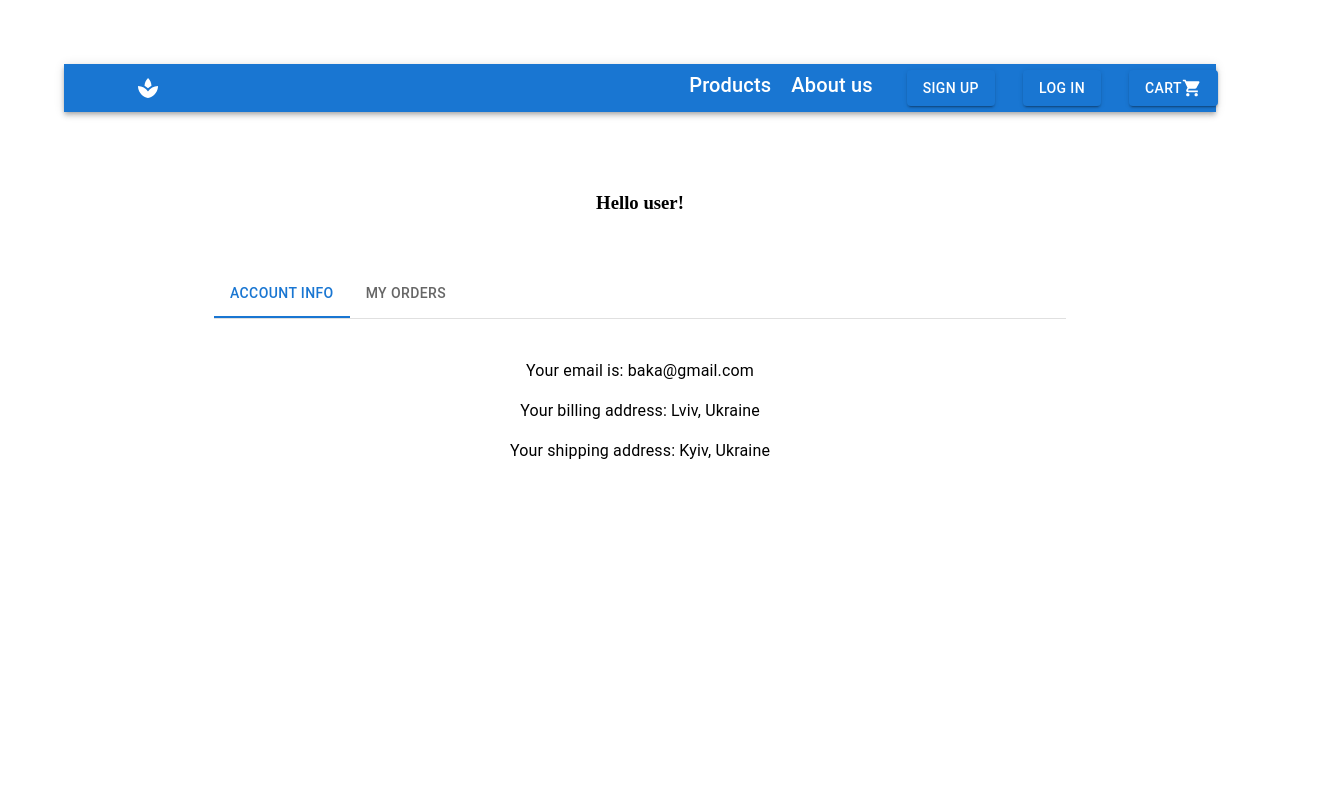
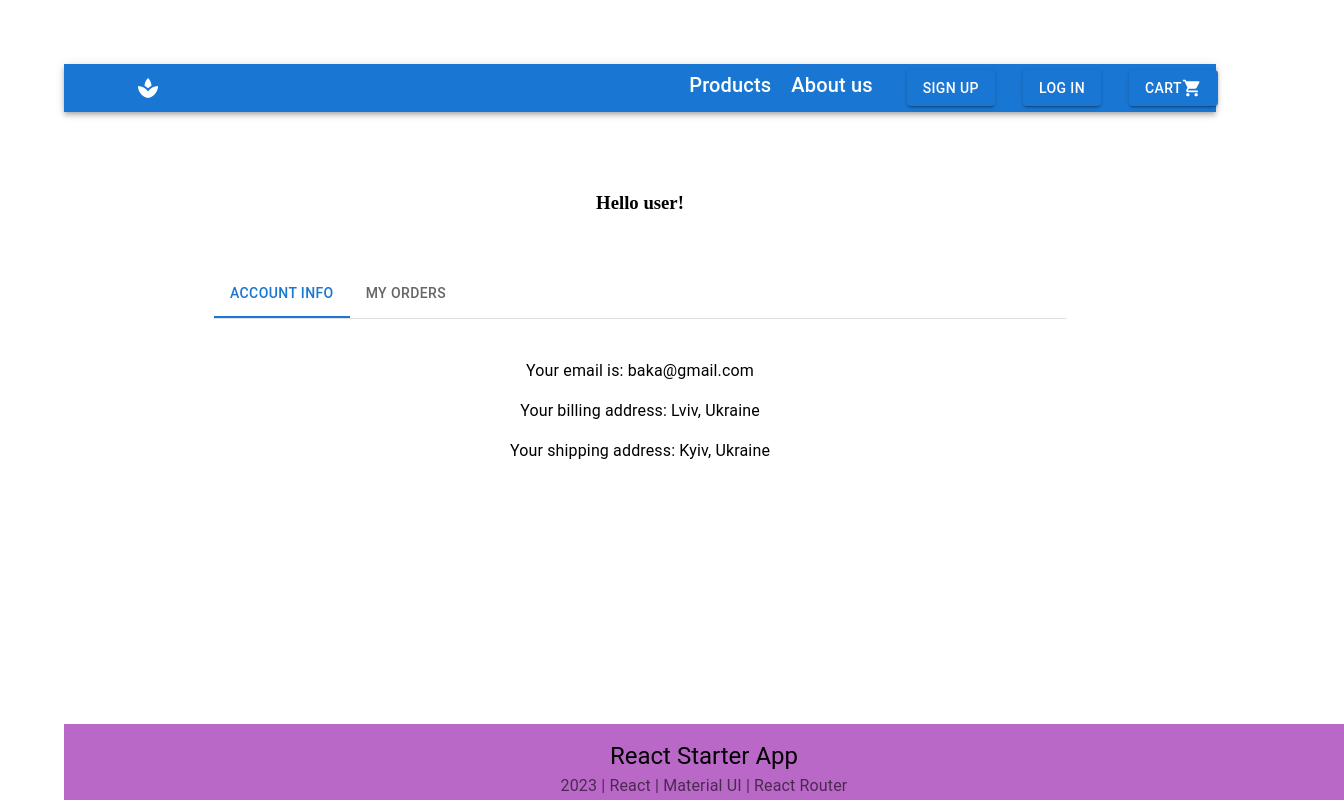
Before and after one commit to khpi-uni/sem4-course-works, a React (Vite) app in the folder front/: page /account in a window 1280 px wide. Shown: the whole page, 1344 px wide, since content can reach past the window. Built offline with nearby package versions, Linux system fonts and the light colour scheme.

Commit message:
fix: footer at the bottom

```diff
--- a/front/src/components/Footer.jsx
+++ b/front/src/components/Footer.jsx
@@ -3,15 +3,17 @@
 import React, { FC, ReactElement } from "react";
 import { Box, Container, Grid, Typography } from "@mui/material";
 
-export const Footer: FC = (): ReactElement => {
+const Footer = ()=> {
   return (
     <Box
       sx={{
         width: "100%",
         height: "auto",
-        backgroundColor: "secondary.main",
+        backgroundColor: "secondary.light",
         paddingTop: "1rem",
-        paddingBottom: "1rem",
+
+        position:"absolute",
+        bottom:0,
       }}
     >
       <Container maxWidth="lg">
--- a/front/src/screens/Account.jsx
+++ b/front/src/screens/Account.jsx
@@ -6,6 +6,7 @@ import Box from '@mui/material/Box'
 import Typography from '@mui/material/Typography'
 
 import Navbar from '../components/Navbar';
+import Footer from '../components/Footer';
 
 
   import * as React from 'react';
@@ -62,6 +63,7 @@ const Account = () => {
     <Forms/>
 
     </Container>
+    <Footer/>
     </div>
 
 
```
